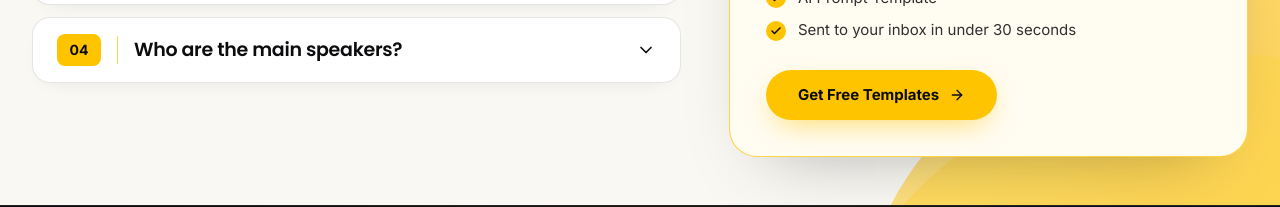
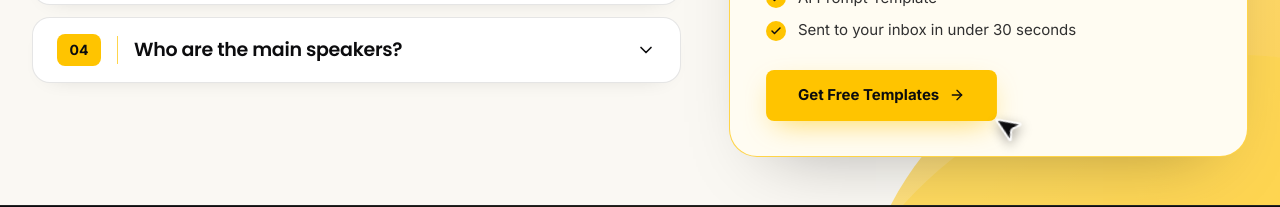
Before and after one commit to JAZA-Group-OS/jaza-media-site, a Next.js app: page / in a window 1280 px wide. Shown: the part 4262-4469 px from the top of the page. Built offline with nearby package versions, Linux system fonts and the light colour scheme; no server answers; a web font is replaced by a local one.

Commit message:
style(faqs): Get Free Templates button gets square corners and an animated cursor that taps it

```diff
--- a/app/globals.css
+++ b/app/globals.css
@@ -467,3 +467,20 @@ html.dots-scroll::-webkit-scrollbar { display: none; }
 @media (prefers-reduced-motion: reduce) {
   .anim-drift-right, .anim-btn-sheen, .anim-arrow-nudge { animation: none; }
 }
+
+/* FAQs promo: cursor taps the Get Free Templates button */
+@keyframes cta-cursor {
+  0%, 100% { transform: translate(18px, 16px); opacity: 0; }
+  15% { opacity: 1; }
+  40%, 48% { transform: translate(0, 0) scale(1); }
+  44% { transform: translate(0, 0) scale(0.85); }
+  70% { transform: translate(0, 0); opacity: 1; }
+  85% { transform: translate(18px, 16px); opacity: 0; }
+}
+@keyframes cta-press {
+  0%, 42%, 48%, 100% { transform: scale(1); }
+  44% { transform: scale(0.96); }
+}
+.anim-cta-cursor { animation: cta-cursor 2.6s ease-in-out infinite; }
+.anim-cta-press { animation: cta-press 2.6s ease-in-out infinite; }
+@media (prefers-reduced-motion: reduce) { .anim-cta-cursor, .anim-cta-press { animation: none; } }
--- a/components/faqs.tsx
+++ b/components/faqs.tsx
@@ -1,6 +1,6 @@
 "use client";
 
-import { ArrowRight, Check, ChevronDown } from "lucide-react";
+import { ArrowRight, Check, ChevronDown, MousePointer2 } from "lucide-react";
 import Image from "next/image";
 import Link from "next/link";
 import { useState } from "react";
@@ -124,13 +124,19 @@ export function Faqs() {
               </li>
             ))}
           </ul>
+          <div className="relative mt-7 w-fit">
           <Link
             href="/courses/marketing-templates"
-            className="group mt-7 inline-flex w-fit items-center gap-2.5 rounded-full bg-[#FFC400] px-8 py-3.5 text-[15px] font-bold text-ink shadow-[0_10px_30px_-10px_rgba(255,196,0,0.7)] transition hover:bg-[#FFD23F]"
+            className="group anim-cta-press inline-flex w-fit items-center gap-2.5 rounded-md bg-[#FFC400] px-8 py-3.5 text-[15px] font-bold text-ink shadow-[0_10px_30px_-10px_rgba(255,196,0,0.7)] transition hover:bg-[#FFD23F]"
           >
             Get Free Templates
             <ArrowRight className="size-4 transition-transform group-hover:translate-x-1" />
           </Link>
+          {/* animated cursor tapping the button */}
+          <span aria-hidden className="anim-cta-cursor pointer-events-none absolute -right-7 -bottom-6">
+            <MousePointer2 className="size-8 -rotate-12 fill-ink text-white drop-shadow-[0_4px_6px_rgba(0,0,0,0.35)]" strokeWidth={1.5} />
+          </span>
+          </div>
         </div>
       </div>
     </section>
```
